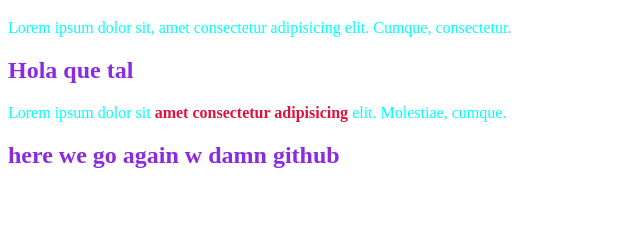
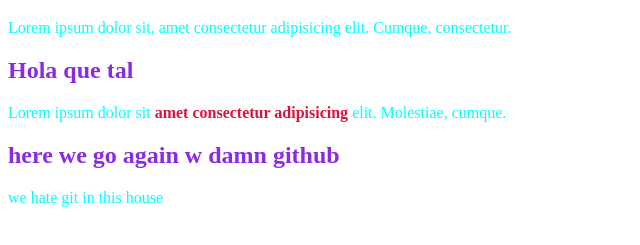
Before and after one commit to xLuucii17/cafeteria_digitalers, a plain HTML site: page index.html in a window 1280 px wide. Shown: the part 61-306 px from the top of the page, without its empty margins (0-640 px from the left). Drawn offline with Linux system fonts and the light colour scheme.

Commit message:
otro parrafo con git

```diff
--- a/index.html
+++ b/index.html
@@ -16,5 +16,7 @@
     <p>Lorem ipsum dolor sit <strong>amet consectetur adipisicing</strong> elit. Molestiae, cumque.</p>
 
     <h2> here we go again w damn github</h2>
+
+    <p> we hate git in this house</p>
 </body>
 </html>
```
